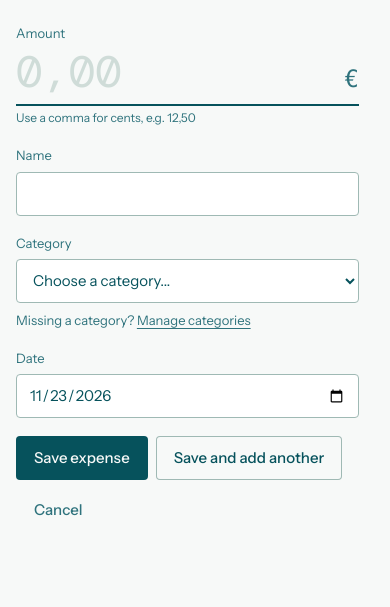
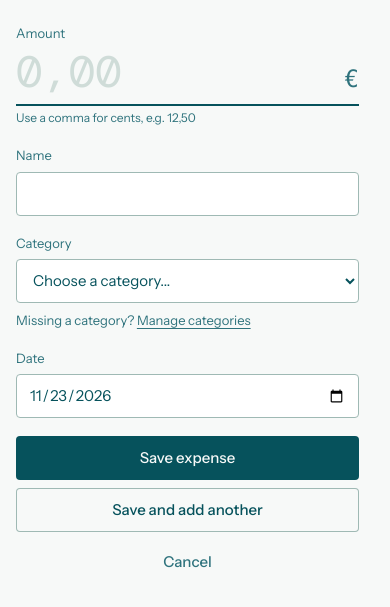
Before and after one commit to gabrielajamhour/needs-wants-tracker, a Flask app: page /expenses/new in a window 390 px wide. Shown: the part 182-789 px from the top of the page. Run offline with Flask 3, Linux system fonts and the light colour scheme; data comes from the database, SQL or seed files in the repository.

Commit message:
Stack the expense form buttons on small screens

```diff
--- a/static/styles.css
+++ b/static/styles.css
@@ -1935,3 +1935,11 @@ a.segmented-option {
         grid-row: 2;
     }
 }
+
+/* Small screens: the form buttons are stacked at full width, the main action first */
+@media (max-width: 600px) {
+    .expense-form .form-actions {
+        flex-direction: column;
+        align-items: stretch;
+    }
+}
```
